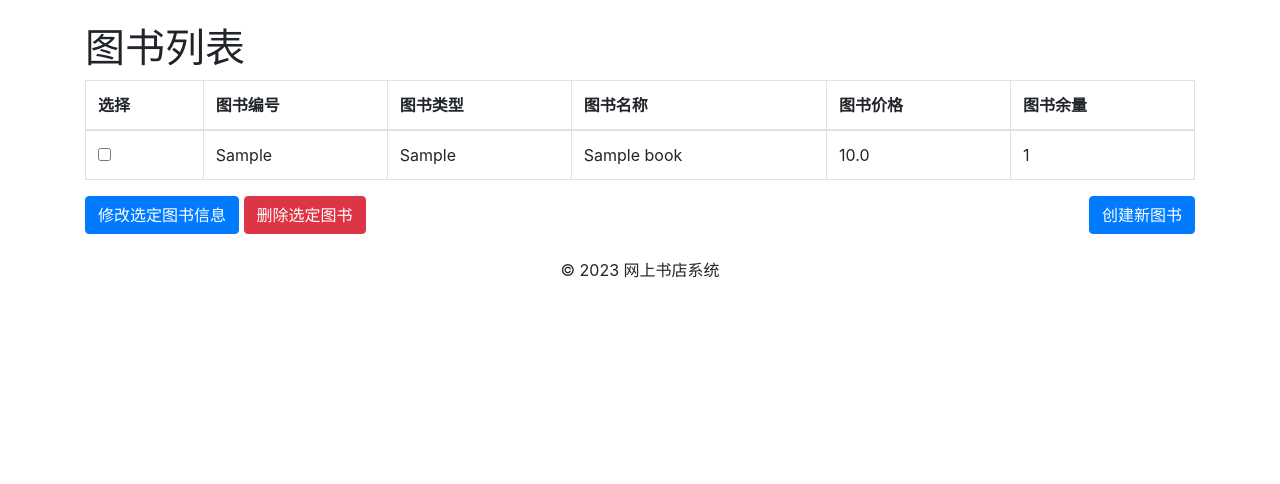
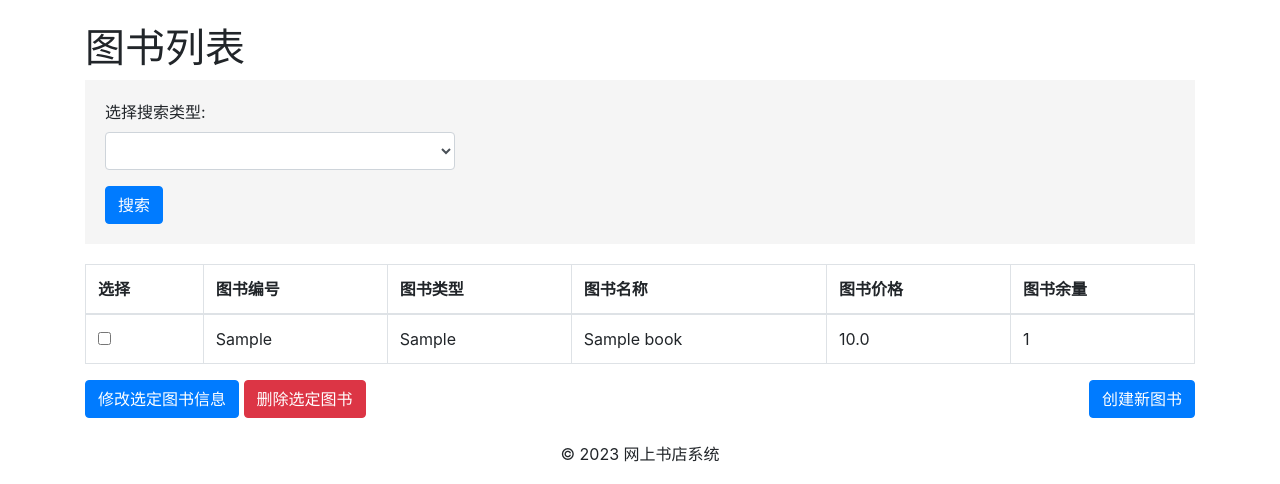
Before and after one commit to xfarawayx/bookshop, a Django app: template manage/templates/bookManage.html in a window 1280 px wide. Shown: the part 56-540 px from the top of the page. Run offline with Django 4.2, Linux system fonts and the light colour scheme; the template is opened without the code that fills it: values named after a table or form of the project are taken from there, others are empty; tables that the repository leaves empty hold one stand-in row (Sample ...); some libraries are stand-ins or nearby versions.

Commit message:
0927 update

```diff
--- a/manage/templates/bookManage.html
+++ b/manage/templates/bookManage.html
@@ -5,6 +5,14 @@
     <title>网上书店系统</title>
     <!-- 引入Bootstrap的CSS文件 -->
     <link rel="stylesheet" href="/static/bootstrap.min.css">
+    <style>
+        /* 样式用于区分搜索区域和图书表格区域 */
+        .search-area {
+            background-color: #f5f5f5;
+            padding: 20px;
+            margin-bottom: 20px;
+        }
+    </style>
 </head>
 <body>
   {% include "navigateManage.html" %}
@@ -12,6 +20,33 @@
         <h1>图书列表</h1>
         <form method="post">
             {% csrf_token %}
+            <div class="search-area">
+                <div class="form-row align-items-center">
+                    <div class="form-group col-md-4">
+                        <label for="search_type">选择搜索类型:</label>
+                        <select class="form-control" id="search_type" name="search_type">
+                            <option value=" "> </option>
+                            <option value="name">按名称搜索</option>
+                            <option value="price">按价格区间搜索</option>
+                            <option value="combined">按图书余量和价格区间搜索</option>
+                        </select>
+                    </div>
+                    <div class="form-group col-md-4" id="name_search" style="display: none;">
+                        <label for="book_name">图书名称:</label>
+                        <input type="text" class="form-control" id="book_name" name="book_name" placeholder="输入图书名称">
+                    </div>
+                    <div class="form-group col-md-4" id="price_search" style="display: none;">
+                        <input type="number" class="form-control" placeholder="最低价格" name="min_price">
+                        <input type="number" class="form-control" placeholder="最高价格" name="max_price">
+                    </div>
+                    <div class="form-group col-md-4" id="combined_search" style="display: none;">
+                        <input type="number" class="form-control" placeholder="最低余量" name="min_overplus">
+                        <input type="number" class="form-control" placeholder="最低价格" name="min_price">
+                        <input type="number" class="form-control" placeholder="最高价格" name="max_price">
+                    </div>
+                </div>
+                <button type="submit" name="search" class="btn btn-primary">搜索</button>
+            </div>
             <table class="table table-bordered">
                 <thead>
                     <tr>
@@ -80,5 +115,31 @@
       });
   }
   </script>
+  <script>
+    const searchType = document.getElementById('search_type');
+    const nameSearch = document.getElementById('name_search');
+    const priceSearch = document.getElementById('price_search');
+    const combinedSearch = document.getElementById('combined_search');
+
+    searchType.addEventListener('change', () => {
+        if (searchType.value === 'combined') {
+            combinedSearch.style.display = 'block';
+            nameSearch.style.display = 'none';
+            priceSearch.style.display = 'none';
+        } else if (searchType.value === 'name') {
+            nameSearch.style.display = 'block';
+            priceSearch.style.display = 'none';
+            combinedSearch.style.display = 'none';
+        } else if (searchType.value === 'price') {
+            nameSearch.style.display = 'none';
+            priceSearch.style.display = 'block';
+            combinedSearch.style.display = 'none';
+        } else {
+            nameSearch.style.display = 'none';
+            priceSearch.style.display = 'none';
+            combinedSearch.style.display = 'none';
+        }
+    });
+</script>
 {% include "script.html" %}
 </html>
```
Also changed, not shown: main/templates/booklist.html (+15 -1 lines), main/views.py (+15 -1 lines), manage/views.py (+34 -5 lines).
